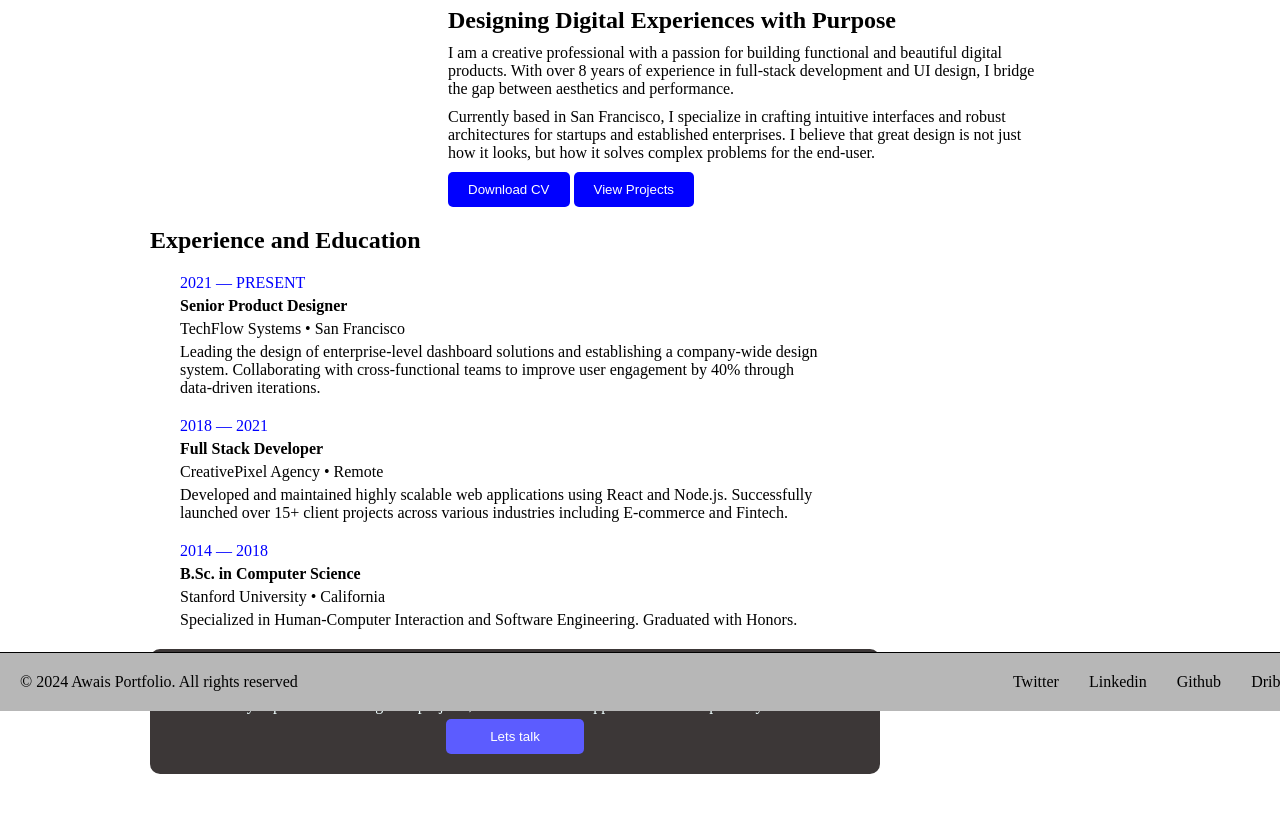
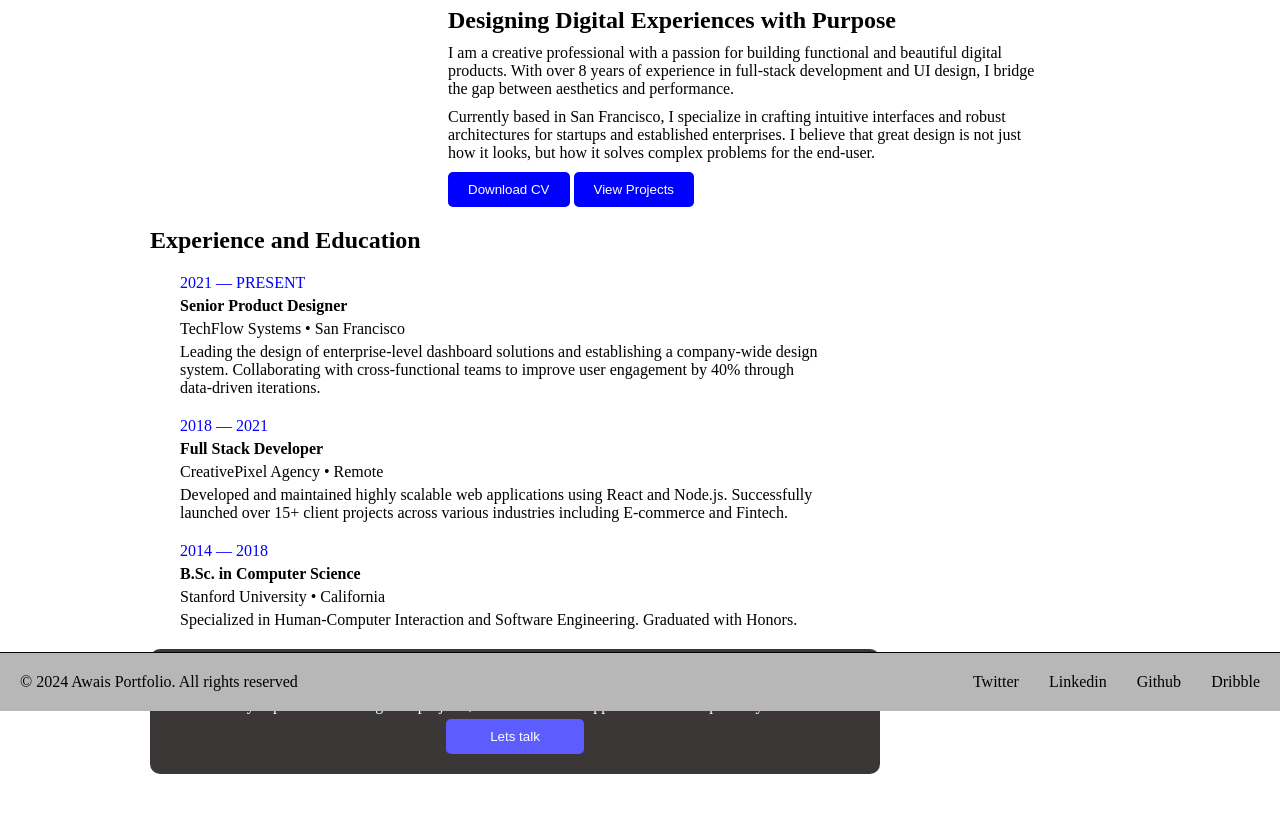
Before and after one commit to awaisfraaz/Frontend-Engineering, a plain HTML site: page Portfolio/index.html in a window 1280 px wide. Shown: the part 89-902 px from the top of the page. Before the commit the page ends 863 px from the top, so only its background shows below. Drawn offline with Linux system fonts and the light colour scheme.

Commit message:
Update style.css

```diff
--- a/Portfolio/style.css
+++ b/Portfolio/style.css
@@ -1,6 +1,7 @@
 *{
     margin: 0;
     padding: 0;
+     box-sizing: border-box;
 
 }
 nav{
@@ -149,7 +150,7 @@ section{
 }
 footer{
     display: flex;
-    position:fixed;
+    position:sticky;
     bottom: 0;
     width: 100%;
     background-color: rgb(183, 183, 183);
```
